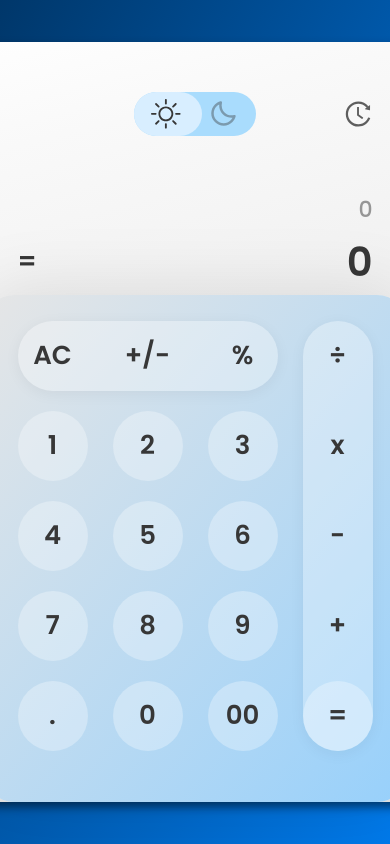
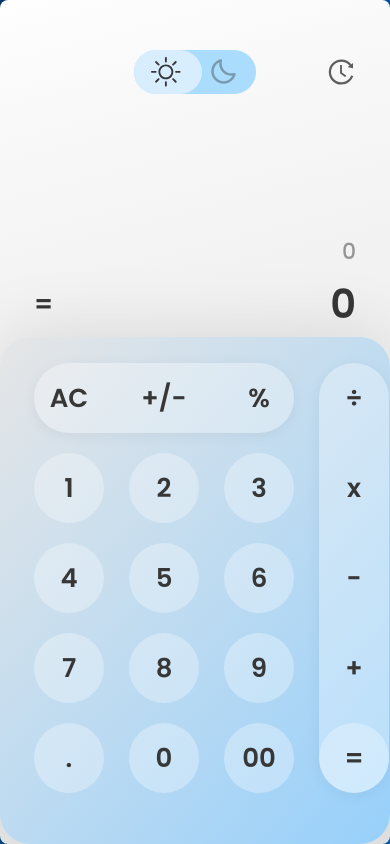
Before and after one commit to hristianivanov/modern-calculator, a React (Vite) app: page / in a window 390 px wide. Built offline with nearby package versions, Linux system fonts and the light colour scheme.

Commit message:
Add responsive styles

```diff
--- a/src/components/keyboard/keyboard.module.css
+++ b/src/components/keyboard/keyboard.module.css
@@ -102,3 +102,26 @@
     grid-template-columns: repeat(3, 1fr);
     grid-template-rows: repeat(4, 1fr);
 }
+
+
+@media screen and (max-width:640px) {
+    .leftBtns {
+        flex: 1;
+    }
+
+    .topBtns {
+        justify-content: space-between;
+    }
+
+    .numBtns :nth-child(3n + 1) {
+        justify-self: flex-start;
+    }
+
+    .numBtns :nth-child(3n +2) {
+        justify-self: center;
+    }
+
+    .numBtns :nth-child(3n + 3) {
+        justify-self: flex-end;
+    }
+}
--- a/src/index.css
+++ b/src/index.css
@@ -10,7 +10,7 @@
   --gradient: linear-gradient(131deg, rgba(230, 230, 230, 1) 0%, rgba(151, 208, 251, 1) 100%);
   --main-black: #161a20;
   --history-calc: rgba(55, 55, 55, 0.50);
-  --btn-background : rgba(255, 255, 255, 0.30);
+  --btn-background: rgba(255, 255, 255, 0.30);
 
 
   --row-gap: 20px;
@@ -32,7 +32,8 @@
 }
 
 body {
-  background: linear-gradient(117deg, #00376A 0%, #0079E9 100%);;
+  background: linear-gradient(117deg, #00376A 0%, #0079E9 100%);
+  ;
 }
 
 body::-webkit-scrollbar {
@@ -75,3 +76,11 @@ button {
   flex-direction: column;
   justify-content: space-between;
 }
+
+@media screen and (max-width:640px) {
+  .calculator {
+    height: 100vh;
+    width: 100vw;
+    justify-content: space-between;
+  }
+}
```
